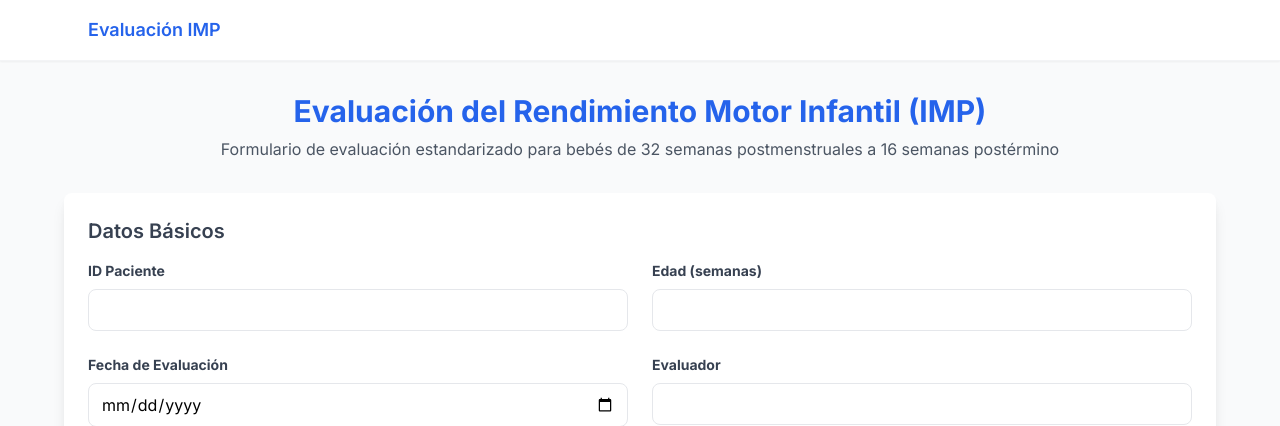
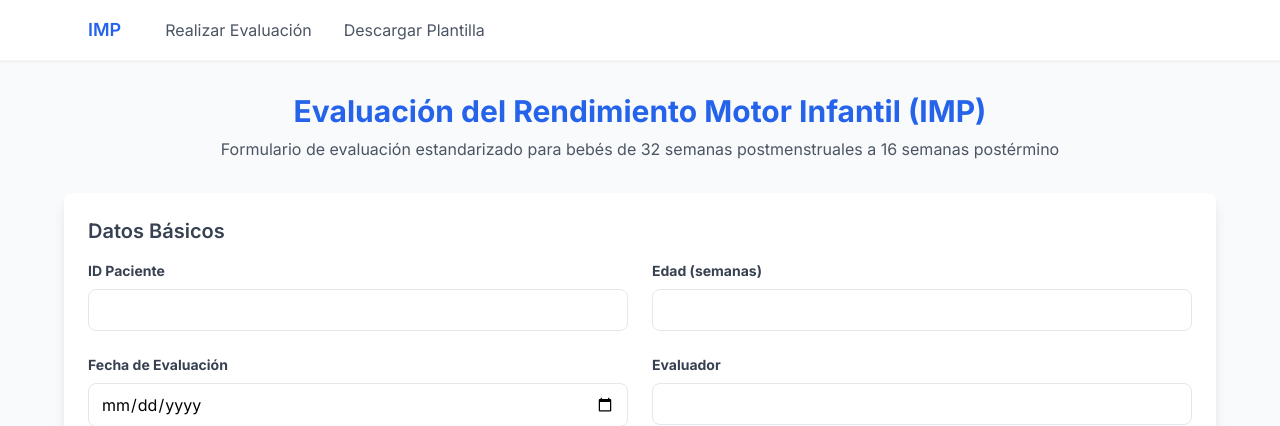
Before and after one commit to IreneCalle/IMP, a Flask app: template templates/form.html in a window 1280 px wide. Shown: the top 426 px of the page. Run offline with Flask 3, Linux system fonts and the light colour scheme; the template is opened without the code that fills it, so the values that code supplies are empty.

Commit message:
MODIFY navigation

```diff
--- a/templates/base.html
+++ b/templates/base.html
@@ -80,7 +80,15 @@
             <div class="flex space-x-7">
                 <div>
                     <a href="/" class="flex items-center py-4 px-2">
-                            <span class="font-semibold text-blue-600 text-lg">Evaluación IMP</span>
+                        <span class="font-semibold text-blue-600 text-lg">IMP</span>
+                    </a>
+                </div>
+                <div class="flex items-center space-x-4">
+                    <a href="/form" class="py-4 px-2 text-gray-600 hover:text-blue-600">
+                        Realizar Evaluación
+                    </a>
+                    <a href="/download_blank_form" class="py-4 px-2 text-gray-600 hover:text-blue-600">
+                        Descargar Plantilla
                     </a>
                 </div>
             </div>
```
Lines whose indentation alone changed are shown as unchanged.
